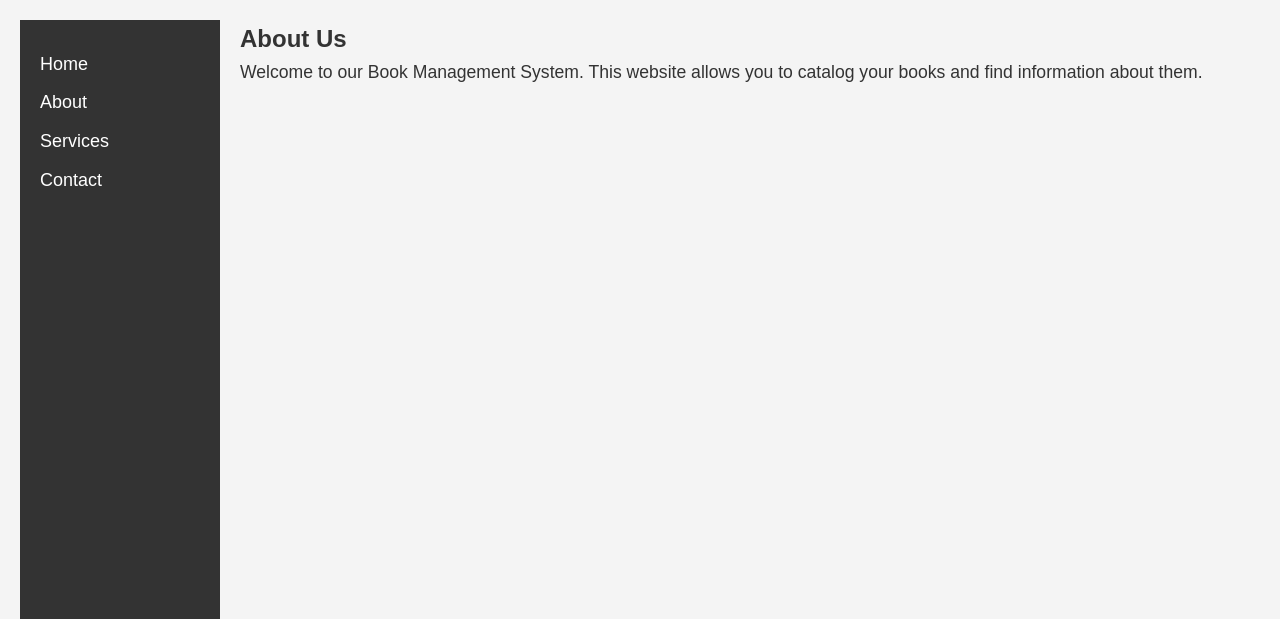
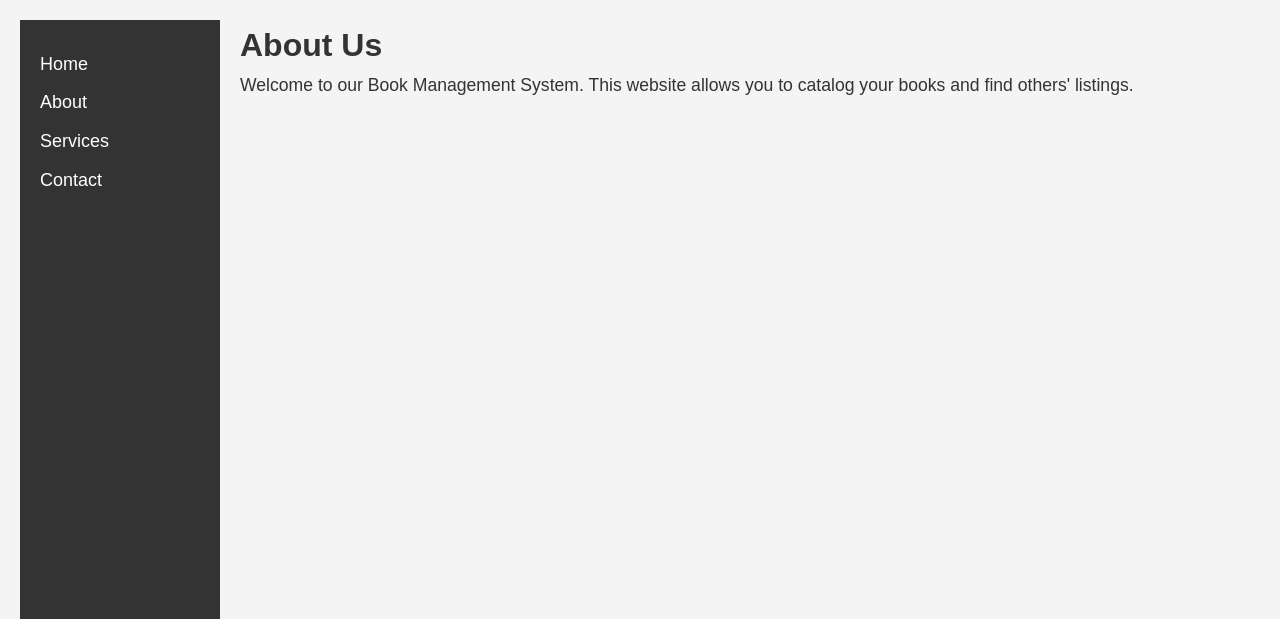
Before and after one commit to J3mm2/cs3337Project, a Django app: template CS3337S1/bookEx/bookEx/templates/bookMng/about_us.html in a window 1280 px wide. Shown: the part 168-787 px from the top of the page. Run offline with Django 3.2, Linux system fonts and the light colour scheme; the template is opened without the code that fills it, so the values that code supplies are empty.

Commit message:
Update about_us.html

```diff
--- a/CS3337S1/bookEx/bookEx/templates/bookMng/about_us.html
+++ b/CS3337S1/bookEx/bookEx/templates/bookMng/about_us.html
@@ -1,6 +1,6 @@
 {% extends 'base.html' %}
 
 {% block content %}
-  <h2>About Us</h2>
-  <p>Welcome to our Book Management System. This website allows you to catalog your books and find information about them.</p>
+  <h1>About Us</h1>
+  <p>Welcome to our Book Management System. This website allows you to catalog your books and find others' listings.</p>
 {% endblock %}
```
